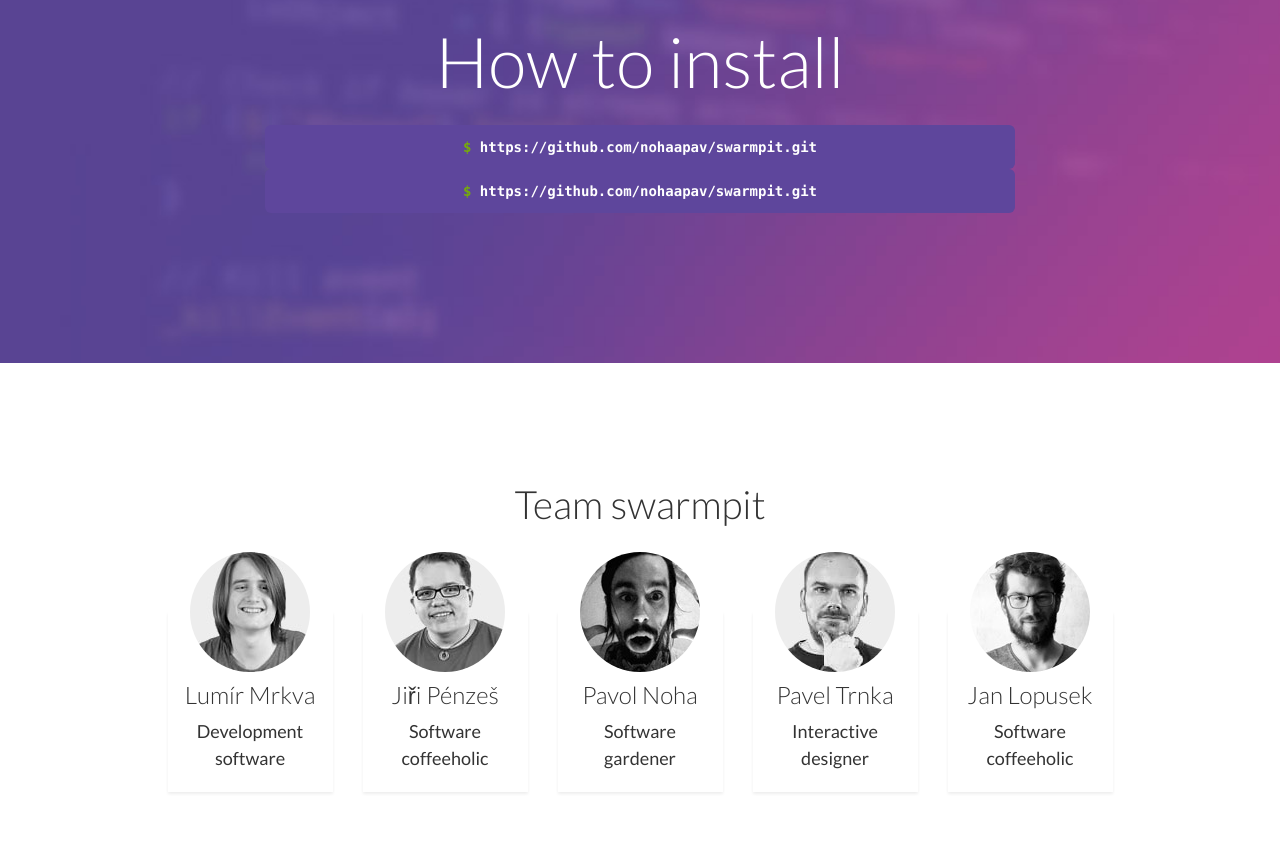
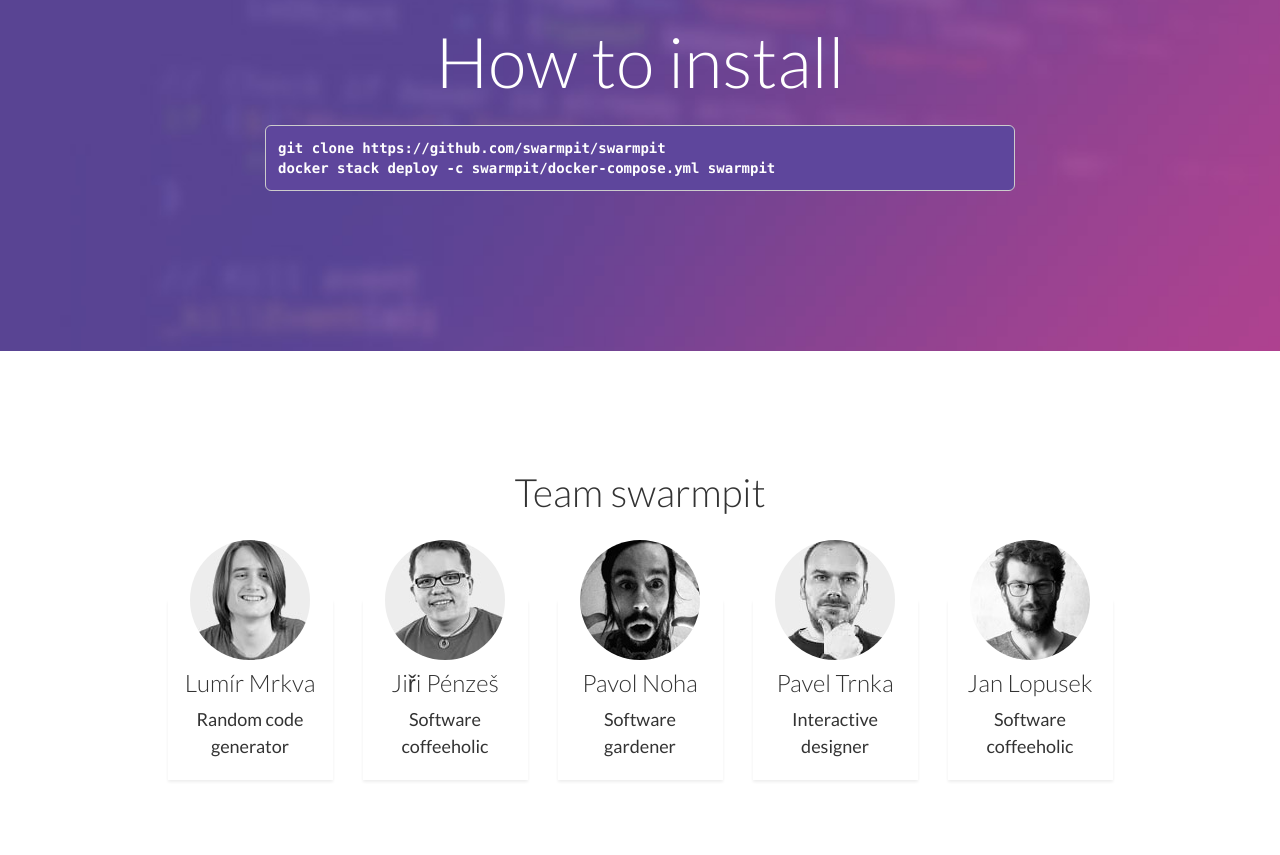
Before and after one commit to swarmpit/swarmpit.io, a website: page index.html in a window 1280 px wide. Shown: the part 3080-3935 px from the top of the page. Drawn offline with nearby package versions, Linux system fonts and the light colour scheme; files that its build step writes are made by us from their sources.

Commit message:
fixed install

```diff
--- a/index.html
+++ b/index.html
@@ -217,8 +217,9 @@
                 <div class="col-md-8 col-md-offset-2">
                     <h2 class="section-heading">How to install</h2>
                     <hr>
-                    <div class="install"><span class="code"> $ </span> https://github.com/nohaapav/swarmpit.git</div>
-                    <div class="install"><span class="code"> $ </span> https://github.com/nohaapav/swarmpit.git</div>
+                    <pre class="install">
+git clone https://github.com/swarmpit/swarmpit
+docker stack deploy -c swarmpit/docker-compose.yml swarmpit</pre>
                 </div>
             </div>
         </div>
@@ -252,7 +253,7 @@
                 <img src="img/lumir-mrkva-s.jpg" alt="Team Image" class="avatar">
                 <div class="title">
                     <h4>Lumír Mrkva</h4>
-                    <p>Development software</p>
+                    <p>Random code generator</p>
                     <p class="text-muted"></p>
                 </div>
             </div>
--- a/less/design.less
+++ b/less/design.less
@@ -12,6 +12,7 @@
     /*display:inline;*/
     padding: 12px;
     background-color: #5e469c;
+    text-align: left;
     color: #fff;
     font-size: 1em;
     font-family: monaco;
```
